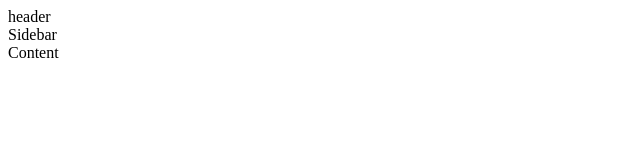
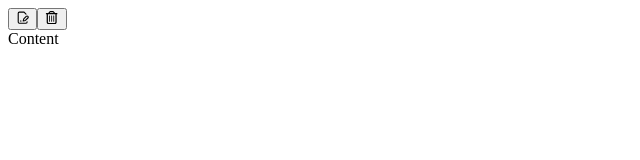
Before and after one commit to punyprogrammer/electron-notes-app, a React (Vite) app in the folder src/renderer/: page / in a window 1280 px wide. Shown: the top 160 px of the page, without its empty margins (0-640 px from the left). Built offline with nearby package versions, Linux system fonts and the light colour scheme.

Commit message:
add-buttons

```diff
--- a/src/renderer/src/App.tsx
+++ b/src/renderer/src/App.tsx
@@ -1,11 +1,14 @@
 import { Content, RootLayout, Sidebar, DraggableTopbar } from './components'
+import ActionButtonRows from './components/buttons/ActionButtonRows'
 
 const App = () => {
   return (
     <>
       <DraggableTopbar />
       <RootLayout>
-        <Sidebar className="p-2"> Sidebar</Sidebar>
+        <Sidebar className="p-2">
+          <ActionButtonRows className="flex justify-between mt-1" />
+        </Sidebar>
         <Content className="border-1 bg-zinc-900/50 border-l-white/20">Content</Content>
       </RootLayout>
     </>
--- a/src/renderer/src/components/DraggableTopbar.tsx
+++ b/src/renderer/src/components/DraggableTopbar.tsx
@@ -1,5 +1,3 @@
 export const DraggableTopbar = () => {
-  return (
-    <header className="absolute inset-0 h-8 bg-transparent border-4 border-red-500">header</header>
-  )
+  return <header className="absolute inset-0 h-8 bg-transparent"></header>
 }
--- /dev/null
+++ b/src/renderer/src/components/buttons/ActionButtonRows.tsx
@@ -0,0 +1,12 @@
+import { ComponentProps } from 'react'
+import { DeleteNoteButton, NewNoteButton } from './index'
+const ActionButtonRows = ({ ...props }: ComponentProps<'div'>) => {
+  return (
+    <div {...props}>
+      <NewNoteButton />
+      <DeleteNoteButton />
+    </div>
+  )
+}
+
+export default ActionButtonRows
--- /dev/null
+++ b/src/renderer/src/components/buttons/ActionButtons.tsx
@@ -0,0 +1,18 @@
+import { ComponentProps } from 'react'
+import { twMerge } from 'tailwind-merge'
+
+export type ActionButtonProps = ComponentProps<'button'>
+
+export const ActionButton = ({ className, children, ...props }: ActionButtonProps) => {
+  return (
+    <button
+      className={twMerge(
+        'px-2 py-1 rounded-md border border-zinc-400/50 hover:bg-zinc-600/50 transition-colors duration-100',
+        className
+      )}
+      {...props}
+    >
+      {children}
+    </button>
+  )
+}
--- /dev/null
+++ b/src/renderer/src/components/buttons/DeleteNoteButton.tsx
@@ -0,0 +1,9 @@
+import { ActionButton, ActionButtonProps } from './ActionButtons'
+import { FaRegTrashCan } from 'react-icons/fa6'
+export const DeleteNoteButton = ({ ...props }: ActionButtonProps) => {
+  return (
+    <ActionButton {...props}>
+      <FaRegTrashCan className="h-4 w-4 text-zinc-300" />
+    </ActionButton>
+  )
+}
--- /dev/null
+++ b/src/renderer/src/components/buttons/NewNoteButton.tsx
@@ -0,0 +1,9 @@
+import { ActionButton, ActionButtonProps } from './ActionButtons'
+import { LuFileSignature } from 'react-icons/lu'
+export const NewNoteButton = ({ ...props }: ActionButtonProps) => {
+  return (
+    <ActionButton {...props}>
+      <LuFileSignature className="w-4 h-4 text-zinc-300" />
+    </ActionButton>
+  )
+}
--- /dev/null
+++ b/src/renderer/src/components/buttons/index.ts
@@ -0,0 +1,4 @@
+export * from './ActionButtons'
+export * from './NewNoteButton'
+export * from './DeleteNoteButton'
+export * from './ActionButtonRows'
--- a/src/renderer/src/components/index.ts
+++ b/src/renderer/src/components/index.ts
@@ -1,2 +1,3 @@
 export * from './AppLayout'
 export * from './DraggableTopbar'
+export * from './buttons/index'
```
